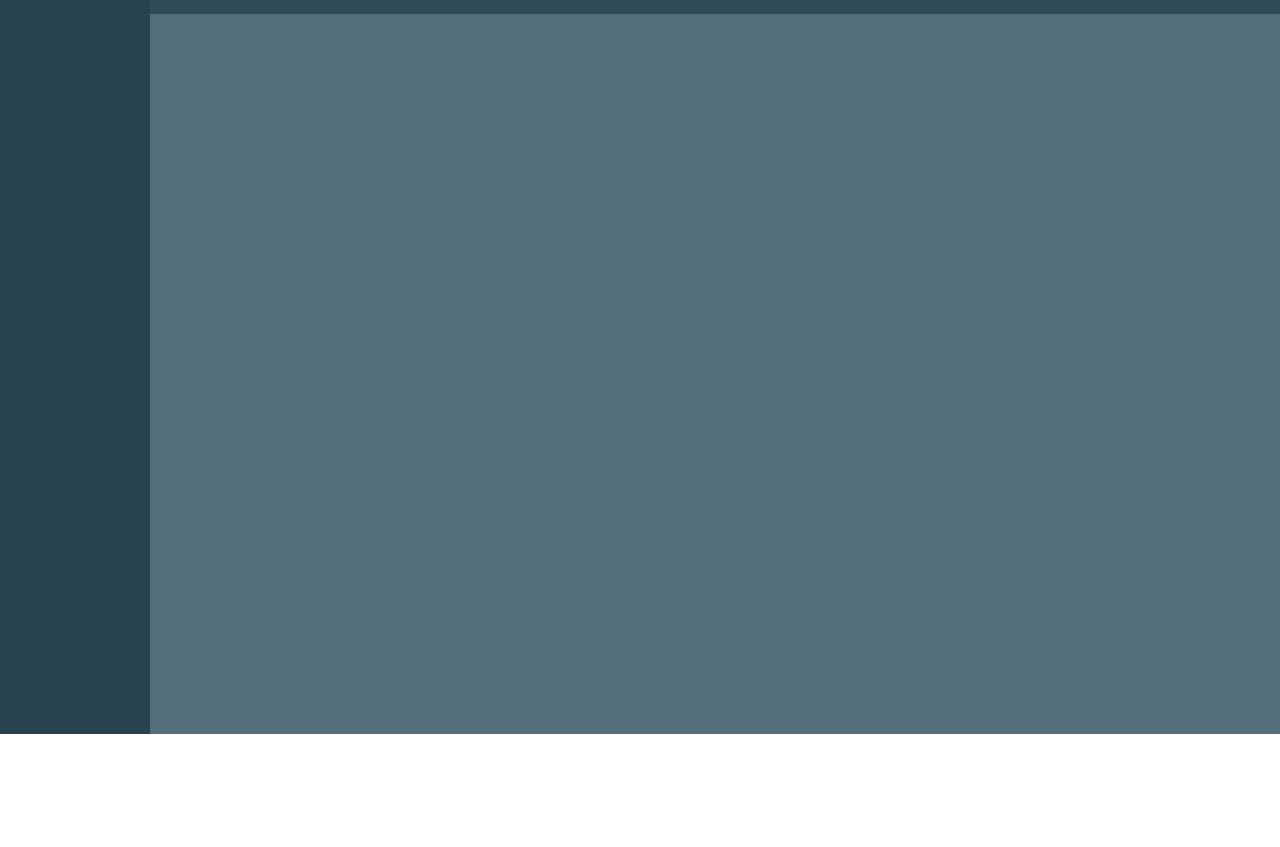
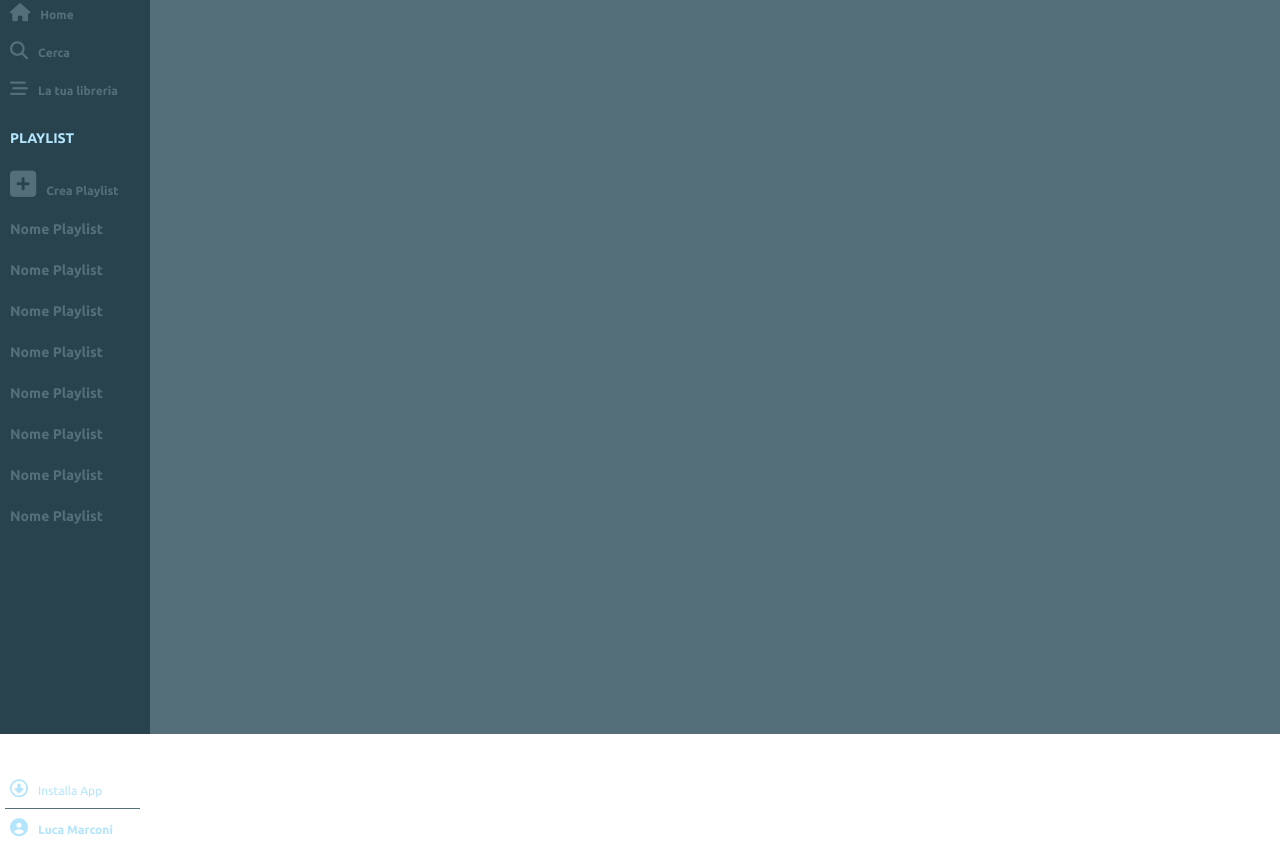
Before and after one commit to luca-marconi/html-css-spotifyweb, a plain HTML site: page index.html in a window 1280 px wide. Shown: the part 66-913 px from the top of the page. Before the commit the page ends 800 px from the top, so only its background shows below. Drawn offline with nearby package versions, Linux system fonts and the light colour scheme.

Commit message:
completamento aside

```diff
--- a/css/style.css
+++ b/css/style.css
@@ -2,27 +2,93 @@
     margin: 0;
     padding: 0;
     box-sizing: border-box;
+    font-family: 'Ubuntu', sans-serif;
 }
 .clearfix:after {
     content: "";
     display: table;
     clear: both;
 }
-body {
-    font-family: 'Ubuntu', sans-serif;
-}
+
 .flex {
     display: flex;
 }
 aside {
-    display: flex;
     width: 150px;
     height: 100vh;
     background-color: #29434e;
     color: #b3e5fc;
 }
+.flex img {
+    height: 40px;
+    margin: 10px 5px;
+}
+.icon {
+    display: flex;
+    flex-direction: column;
+    align-items: flex-start;
+    color: #546e7a;
+}
+.flex i {
+    font-size: 18px;
+    padding: 10px 10px;
+}
+.flex span {
+    font-size: 12px;
+    padding: 10px 10px;
+}
+.playlist {
+    padding: 10px 0;
+    color: #546e7a;
+}
+.playlist p, li {
+    font-size: 14px;
+    font-weight: bold;
+    padding: 10px 10px;
+}
+.playlist p {
+    color: #b3e5fc;
+}
+.playlist i {
+    font-size: 30px;
+}
+.icon i:hover {
+    color: #b3e5fc;
+    cursor: pointer;
+}
+.playlist i:hover {
+    color: #b3e5fc;
+    cursor: pointer;
+}
+.playlist li:hover {
+    color: #b3e5fc;
+    cursor: pointer;
+}
+.account {
+    display: flex;
+    flex-direction: column;
+    align-items: flex-start;
+    justify-content: flex-end;
+    color: #546e7a;
+    height: 300px;
+    font-size: 14px;
+    font-weight: bold;
+}
+.account p {
+    padding: 10px 10px;
+}
+.account i {
+    color:  #b3e5fc;
+}
+.line {
+    height: 1px;
+    width: 90%;
+    background-color: #546e7a;
+    margin: 0 5px;
+}
+
 header {
-    height: 80px;
+    height: 60px;
     width: calc(100vw - 150px);
     opacity: 0.8;
     position: fixed;
@@ -37,10 +103,11 @@ header {
     color: #b3e5fc;
     margin: 0 20px;
     padding: 8px 30px;
+    cursor: pointer;
 }
 .w3-button:hover {
-    background-color: #819ca9 !important;
-    color: #e0f7fa !important;
+    background-color: #b3e5fc !important;
+    color: #29434e !important;
 }
 main {
     display: flex;
--- a/index.html
+++ b/index.html
@@ -12,7 +12,31 @@
     <body>
         <div class="flex">
             <aside>
-
+                <div class="icon">
+                    <img src="img/logo.png" alt="logo">
+                    <i class="fas fa-home"><span>Home</span></i>
+                    <i class="fas fa-search"><span>Cerca</span></i>
+                    <i class="fas fa-stream"><span>La tua libreria</span></i>
+                </div>
+                <div class="playlist">
+                    <p>PLAYLIST</p>
+                    <i class="fas fa-plus-square"><span>Crea Playlist</span></i>
+                    <ul>
+                        <li>Nome Playlist</li>
+                        <li>Nome Playlist</li>
+                        <li>Nome Playlist</li>
+                        <li>Nome Playlist</li>
+                        <li>Nome Playlist</li>
+                        <li>Nome Playlist</li>
+                        <li>Nome Playlist</li>
+                        <li>Nome Playlist</li>
+                    </ul>
+                </div>
+                <div class="account">
+                    <i class="far fa-arrow-alt-circle-down"><span>Installa App</span></i>
+                    <div class="line"></div>
+                    <i class="fas fa-user-circle"><span>Luca Marconi</span></i>
+                </div>
             </aside>
             <div class="right">
                 <header>
```
Also changed, not shown: img/logo.png.
